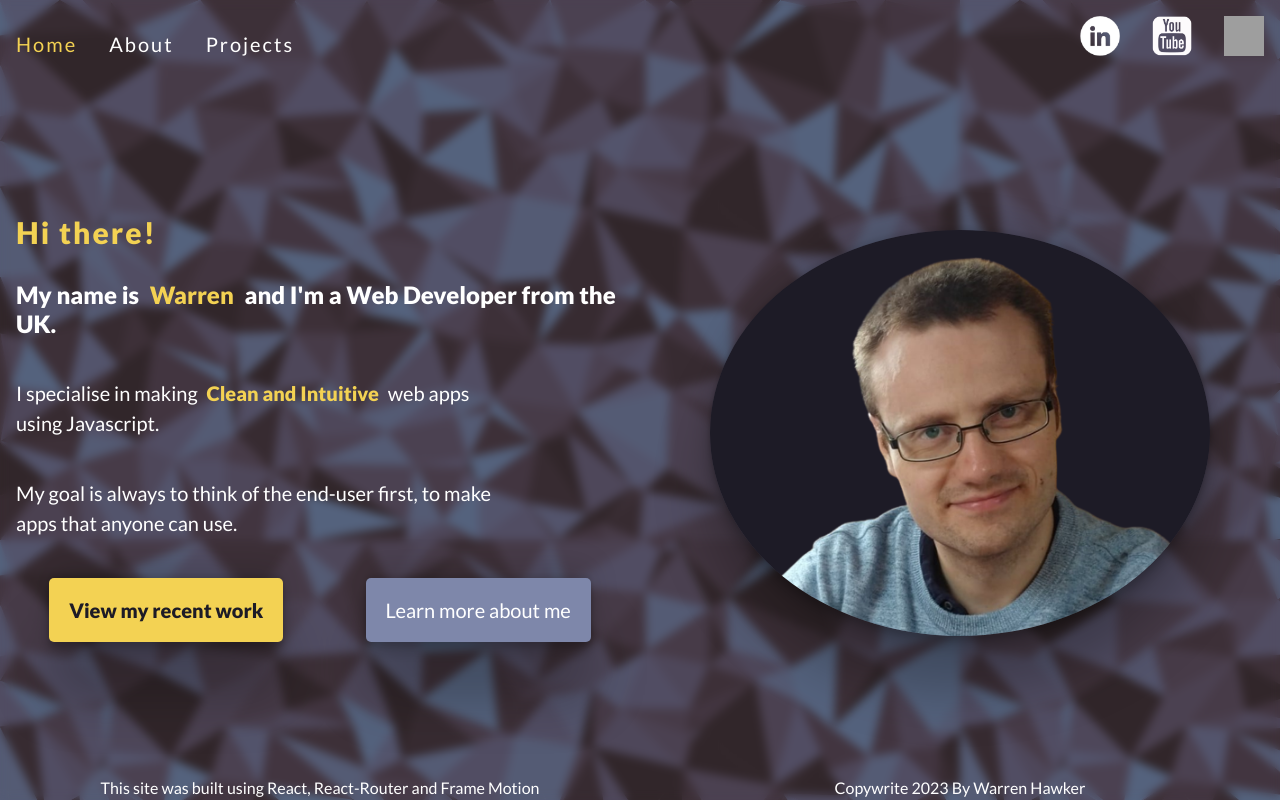
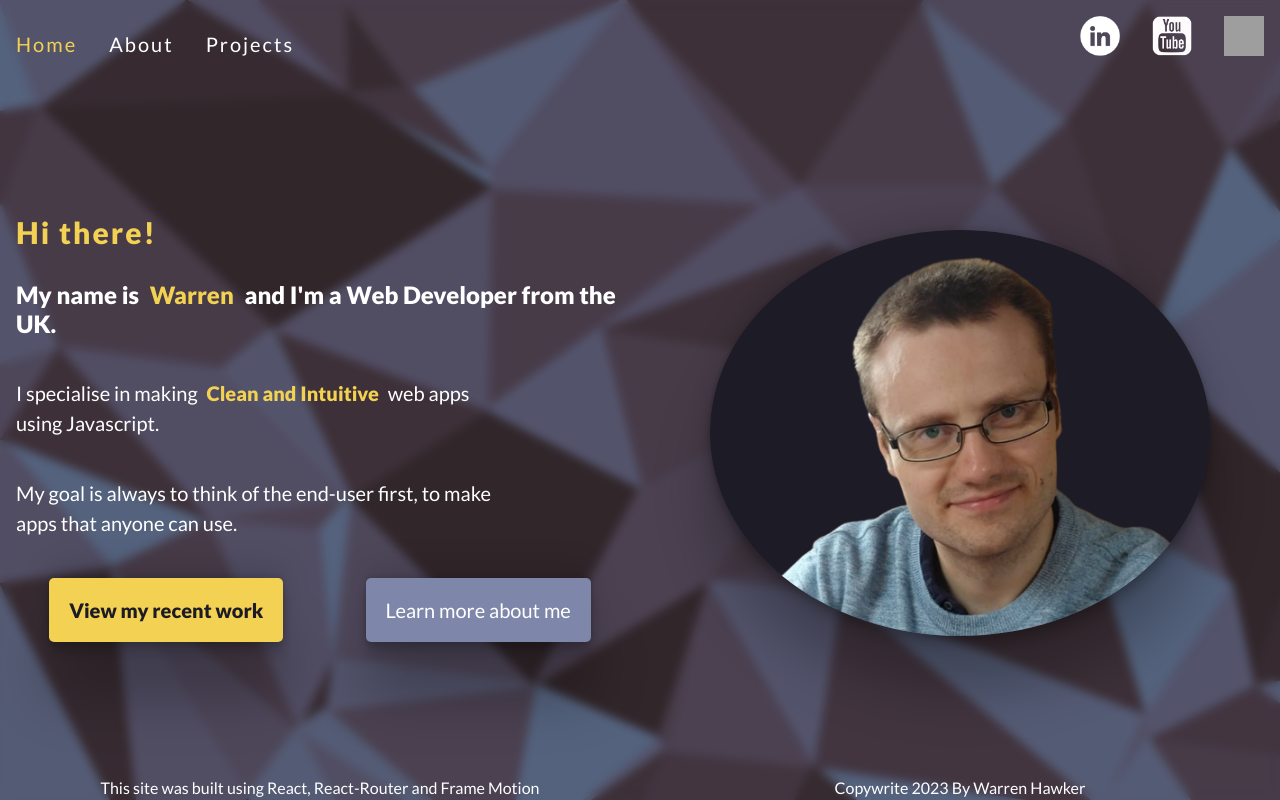
Before and after one commit to WarrenHawker/portfolio-2024, a React (Vite) app: page / in a window 1280 px wide. Built offline with nearby package versions, Linux system fonts and the light colour scheme; grey boxes are pictures that could not be loaded.

Commit message:
replaced background svg with webp

```diff
--- a/src/styles/globals.css
+++ b/src/styles/globals.css
@@ -28,8 +28,7 @@ img {
 body {
   margin: 0;
   font-family: 'Lato', sans-serif;
-  background: url('/images/background.svg');
-  /* background-color: aliceblue; */
+  background: url('/images/background.webp');
   min-height: 100vh;
   height: max-content;
   backdrop-filter: blur(5px);
```
Also changed, not shown: public/images/background.webp (added).
